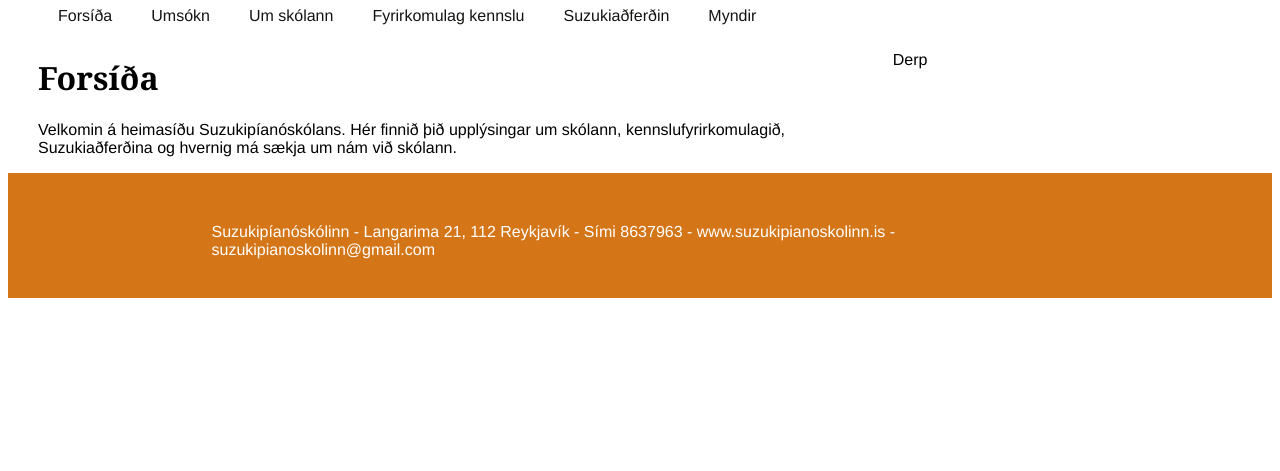
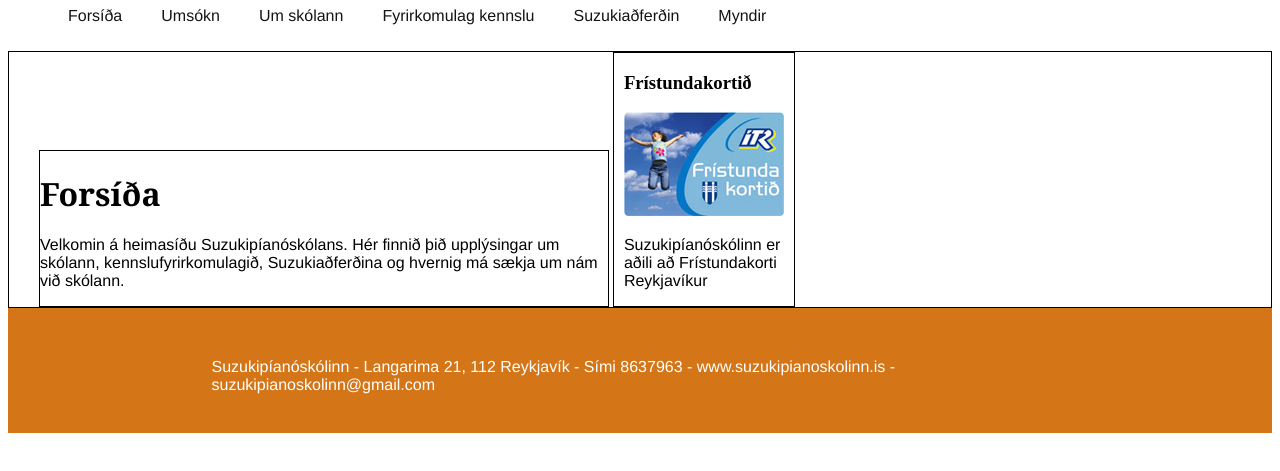
Before and after one commit to Bangsadrengur/squealing-octo-rutabaga, a plain HTML site: page index.html in a window 1280 px wide. Shown: the part 241-712 px from the top of the page. Drawn offline with Linux system fonts and the light colour scheme; a web font is replaced by a local one.

Commit message:
Breytt innsetning á navbar og tilraunir til að left og right á skjá

```diff
--- a/index.html
+++ b/index.html
@@ -9,14 +9,17 @@
             <img src="logo.png"/>
         </div>
     </a>
-    <div id="navbar">
-        <a href="index.html">Forsíða</a>
-        <a href="index.html">Umsókn</a>
-        <a href="index.html">Um skólann</a>
-        <a href="index.html">Fyrirkomulag kennslu</a>
-        <a href="index.html">Suzukiaðferðin</a>
-        <a href="index.html">Myndir</a>
-    </div>
+    <nav>
+    <ul>
+        <li><a href="index.html">Forsíða</a></li>
+        <li><a href="index.html">Umsókn</a></li>
+        <li><a href="index.html">Um skólann</a></li>
+        <li><a href="index.html">Fyrirkomulag kennslu</a></li>
+        <li><a href="index.html">Suzukiaðferðin</a></li>
+        <li><a href="index.html">Myndir</a></li>
+    </ul>
+    </nav>
+    <div class="main">
         <div class="left">
             <h1>Forsíða</h1>
             <p>
@@ -26,7 +29,12 @@
             </p>
         </div>
         <div class="right">
-        <p>Derp</p>
+            <h3>Frístundakortið</h3>
+            <a href="http://reykjavik.is/thjonusta/fristundakortid">
+                <img src="fristundakortid_160.jpg"/>
+            </a>
+            <p>Suzukipíanóskólinn er aðili að Frístundakorti Reykjavíkur</p>
+        </div>
     </div>
     <div id="footer">
         <p>Suzukipíanóskólinn - Langarima 21, 112 Reykjavík - Sími 8637963 -
--- a/stylesheet.css
+++ b/stylesheet.css
@@ -44,11 +44,8 @@
     padding: 50px;
 }
 
-#navbar
+/*#navbar
 {
-    /*background-color: #f7f5e7;*/
-    /*background-color: black;*/
-    /*display: block;*/
     margin-left: 30px;
 }
 
@@ -60,7 +57,6 @@
     padding: 10px 20px 10px 20px;
     display: inline-block;
     margin-right: -5px;
-    /*float: left;*/
 }
 
 #navbar a:hover
@@ -68,16 +64,62 @@
     background-color: #141412;
     color: white;
 }
+*/
+
+.main
+{
+    border: 1px solid black;
+    display: inline-block;
+    margin: auto;
+}
 
 .left
 {
-    float: left;
-    width: 65%;
+    /*float: left;*/
+    width: 45%;
     margin-left: 30px;
+    border: 1px solid black;
+    display: inline-block;
 }
 
 .right
 {
     width: 30%;
-    float: right;
+    /*float: left;*/
+    border: 1px solid black;
+    padding-left: 10px;
+    padding-right: 10px;
+    width: 160px;
+    display: inline-block;
 }
+
+nav
+{
+    margin-top: -16px;
+}
+
+nav ul
+{
+    list-style: none;
+}
+
+nav li
+{
+    display: inline;
+}
+
+nav li a
+{
+    font-family: "Source Sans Pro", Helvetica, sans-serif;
+    text-decoration: none;
+    color: #141412;
+    padding: 10px 20px 10px 20px;
+    display: inline-block;
+    margin-right: -5px;
+}
+
+nav li a:hover
+{
+    background-color: #141412;
+    color: white;
+}
```
Lines whose indentation alone changed are shown as unchanged.
